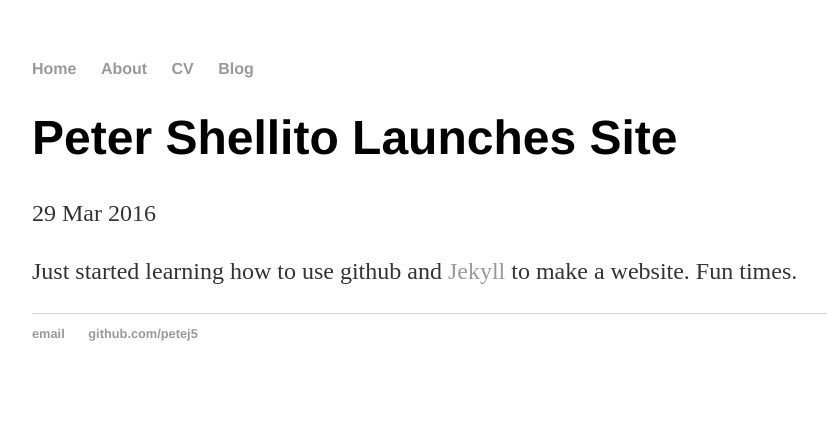
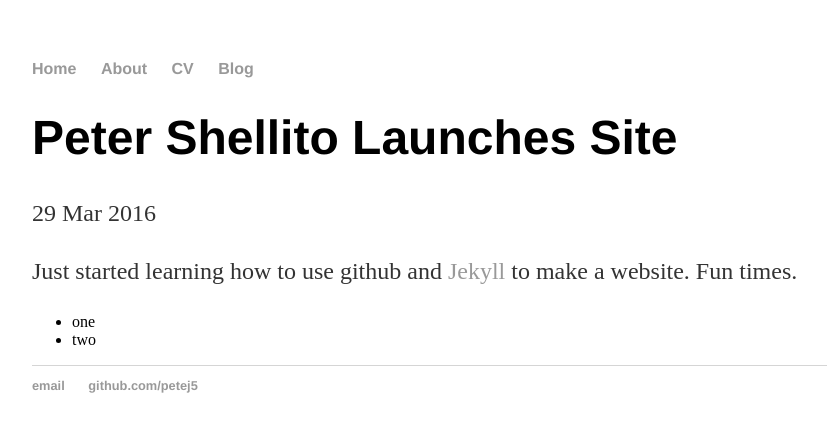
Before and after one commit to petej5/petej5.github.io, a Jekyll site: the page built from _posts/2016-03-29-hello-world.md, in a window 1280 px wide. Shown: the top 432 px of the page, without its empty margins (160-987 px from the left). Built offline with Jekyll 4.4.1, drawn with Linux system fonts in a browser that asks for light colours.

Commit message:
Update 2016-03-29-hello-world.md

```diff
--- a/_posts/2016-03-29-hello-world.md
+++ b/_posts/2016-03-29-hello-world.md
@@ -5,3 +5,7 @@ date: 2016-03-29
 ---
 
 Just started learning how to use github and [Jekyll](http://jekyllrb.com) to make a website. Fun times.
+<ul>
+  <li>one</li>
+  <li>two</li>
+</ul>
```
